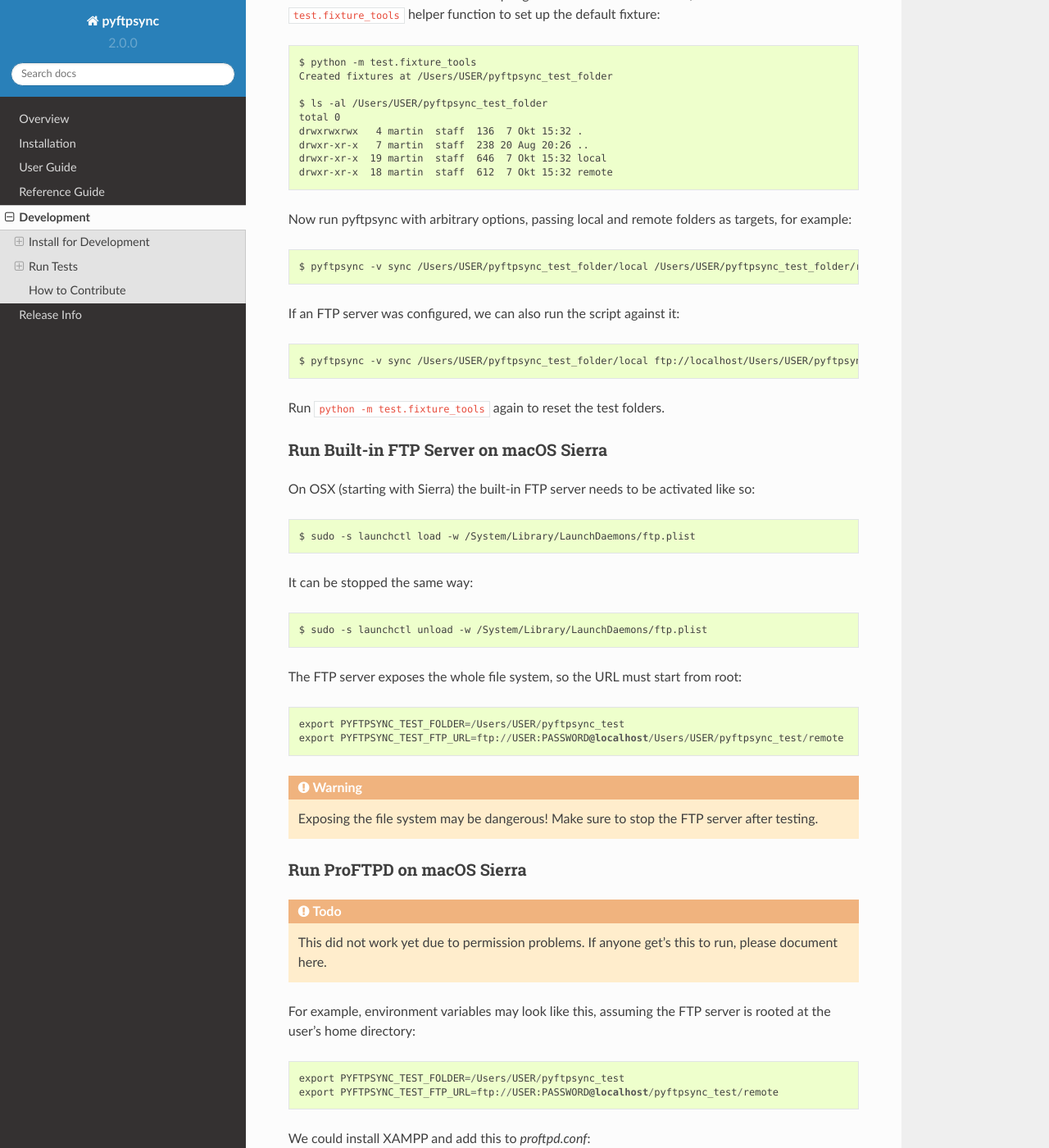
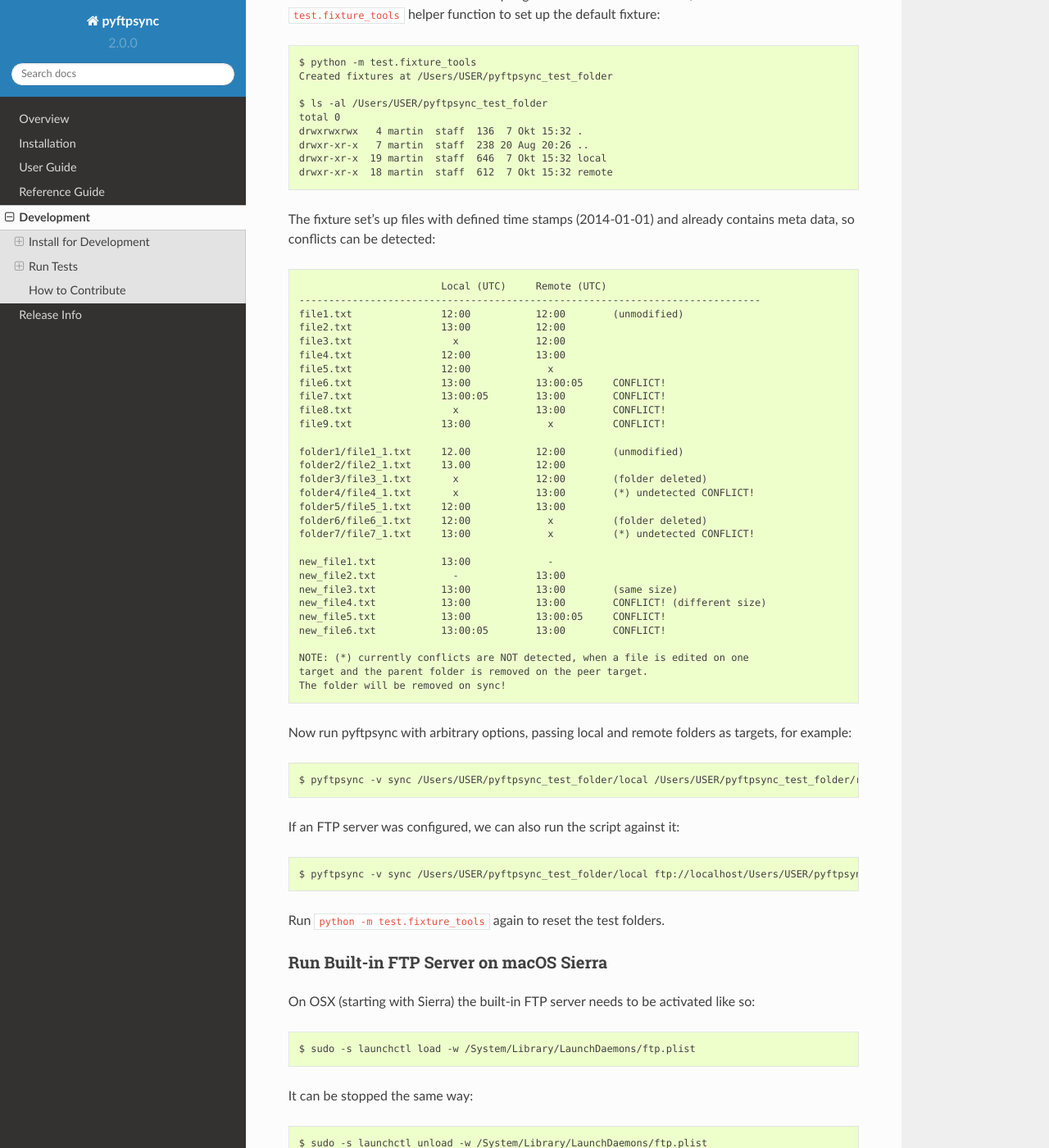
Before and after one commit to mar10/pyftpsync, a Sphinx documentation site: the page built from docs/sphinx/development.rst, in a window 1280 px wide and 1400 px high, scrolled down 2207 px. Shown: the whole window at 82% size. Built offline with Sphinx 7.4.7 and the Read the Docs theme 2.0.0, drawn with Linux system fonts in a browser that asks for light colours; the version number is read from the project's files by our own code; some of the changed text lies outside the part shown.

```diff
--- a/docs/sphinx/development.rst
+++ b/docs/sphinx/development.rst
@@ -106,6 +106,40 @@ In order to run the command line script against a defined test scenario, we can
     drwxr-xr-x  19 martin  staff  646  7 Okt 15:32 local
     drwxr-xr-x  18 martin  staff  612  7 Okt 15:32 remote
 
+The fixture set's up files with defined time stamps (2014-01-01) and already contains
+meta data, so conflicts can be detected::
+
+                            Local (UTC)     Remote (UTC)
+    ------------------------------------------------------------------------------
+    file1.txt               12:00           12:00        (unmodified)
+    file2.txt               13:00           12:00
+    file3.txt                 x             12:00
+    file4.txt               12:00           13:00
+    file5.txt               12:00             x
+    file6.txt               13:00           13:00:05     CONFLICT!
+    file7.txt               13:00:05        13:00        CONFLICT!
+    file8.txt                 x             13:00        CONFLICT!
+    file9.txt               13:00             x          CONFLICT!
+
+    folder1/file1_1.txt     12.00           12:00        (unmodified)
+    folder2/file2_1.txt     13.00           12:00
+    folder3/file3_1.txt       x             12:00        (folder deleted)
+    folder4/file4_1.txt       x             13:00        (*) undetected CONFLICT!
+    folder5/file5_1.txt     12:00           13:00
+    folder6/file6_1.txt     12:00             x          (folder deleted)
+    folder7/file7_1.txt     13:00             x          (*) undetected CONFLICT!
+
+    new_file1.txt           13:00             -
+    new_file2.txt             -             13:00
+    new_file3.txt           13:00           13:00        (same size)
+    new_file4.txt           13:00           13:00        CONFLICT! (different size)
+    new_file5.txt           13:00           13:00:05     CONFLICT!
+    new_file6.txt           13:00:05        13:00        CONFLICT!
+
+    NOTE: (*) currently conflicts are NOT detected, when a file is edited on one
+    target and the parent folder is removed on the peer target.
+    The folder will be removed on sync!
+
 Now run pyftpsync with arbitrary options, passing local and remote folders as targets,
 for example::
 
@@ -139,41 +173,41 @@ The FTP server exposes the whole file system, so the URL must start from root::
    Exposing the file system may be dangerous! Make sure to stop the FTP server after testing.
 
 
-Run ProFTPD on macOS Sierra
----------------------------
+.. Run ProFTPD on macOS Sierra
+    ---------------------------
 
-.. todo::
-    This did not work yet due to permission problems.
-    If anyone get's this to run, please document here.
+    .. todo::
+        This did not work yet due to permission problems.
+        If anyone get's this to run, please document here.
 
-For example, environment variables may look like this, assuming the FTP server is rooted
-at the user's home directory::
+    For example, environment variables may look like this, assuming the FTP server is rooted
+    at the user's home directory::
 
-    export PYFTPSYNC_TEST_FOLDER=/Users/USER/pyftpsync_test
-    export PYFTPSYNC_TEST_FTP_URL=ftp://USER:PASSWORD@localhost/pyftpsync_test/remote
+        export PYFTPSYNC_TEST_FOLDER=/Users/USER/pyftpsync_test
+        export PYFTPSYNC_TEST_FTP_URL=ftp://USER:PASSWORD@localhost/pyftpsync_test/remote
 
-We could install XAMPP and add this to `proftpd.conf`::
+    We could install XAMPP and add this to `proftpd.conf`::
 
-  <Anonymous /Users/joe/pyftpsync_test_folder/remote>
-    User  ftp
-    Group ftp
+      <Anonymous /Users/joe/pyftpsync_test_folder/remote>
+        User  ftp
+        Group ftp
 
-    # We want clients to be able to login with "anonymous" as well as "ftp"
-    UserAlias anonymous ftp
+        # We want clients to be able to login with "anonymous" as well as "ftp"
+        UserAlias anonymous ftp
 
-    # Limit the maximum number of anonymous logins
-    MaxClients  10
+        # Limit the maximum number of anonymous logins
+        MaxClients  10
 
-    # Limit WRITE everywhere in the anonymous chroot
-    <Limit WRITE>
-      AllowAll
-     </Limit>
-    AllowOverwrite  on
-  </Anonymous>
+        # Limit WRITE everywhere in the anonymous chroot
+        <Limit WRITE>
+          AllowAll
+         </Limit>
+        AllowOverwrite  on
+      </Anonymous>
 
 
-.. seealso::
-  https://delightlylinux.wordpress.com/2017/06/10/how-to-set-up-anonymous-ftp-with-proftp/
+    .. seealso::
+      https://delightlylinux.wordpress.com/2017/06/10/how-to-set-up-anonymous-ftp-with-proftp/
 
 
 How to Contribute
--- a/docs/sphinx/installation.rst
+++ b/docs/sphinx/installation.rst
@@ -1,7 +1,7 @@
 Installation
 ============
 
-Requirements: `Python <https://www.python.org/downloads/>`_ 2.7+ or 3.3+ is required.
+Requirements: `Python <https://www.python.org/downloads/>`_ 2.7+ or 3.4+ is required.
 
 Releases are hosted on `PyPI <https://pypi.python.org/pypi/pyftpsync>`_ and can
 be installed using `pip <http://www.pip-installer.org/>`_::
--- a/readme_pypi.rst
+++ b/readme_pypi.rst
@@ -14,7 +14,7 @@ Synchronize local directories with FTP server.
   * Allows FTP-to-FTP and Filesystem-to-Filesystem synchronization as well
   * Architecture is open to add other target types.
 
-Requires `Python <http://www.python.org/download/>`_ 2.7+ or 3.3+.
+Requires `Python <http://www.python.org/download/>`_ 2.7+ or 3.4+.
 
 See also https://github.com/mar10/pyftpsync for details
 and `Read the Docs <http://pyftpsync.readthedocs.io/>`_.
--- a/setup.py
+++ b/setup.py
@@ -132,7 +132,6 @@ setup(name="pyftpsync",
                      "Programming Language :: Python :: 2",
                      "Programming Language :: Python :: 2.7",
                      "Programming Language :: Python :: 3",
-                     "Programming Language :: Python :: 3.3",
                      "Programming Language :: Python :: 3.4",
                      "Programming Language :: Python :: 3.5",
                      "Programming Language :: Python :: 3.6",
```
Also changed, not shown: CHANGES.md (+1 -1 lines), CONTRIBUTING.md (+1 -1 lines), README.md (+1 -1 lines), docs/sphinx/ftpsync.rst (+4 -27 lines), docs/sphinx/reference_guide.rst (+4 -8 lines), .travis.yml, 5 other files.
